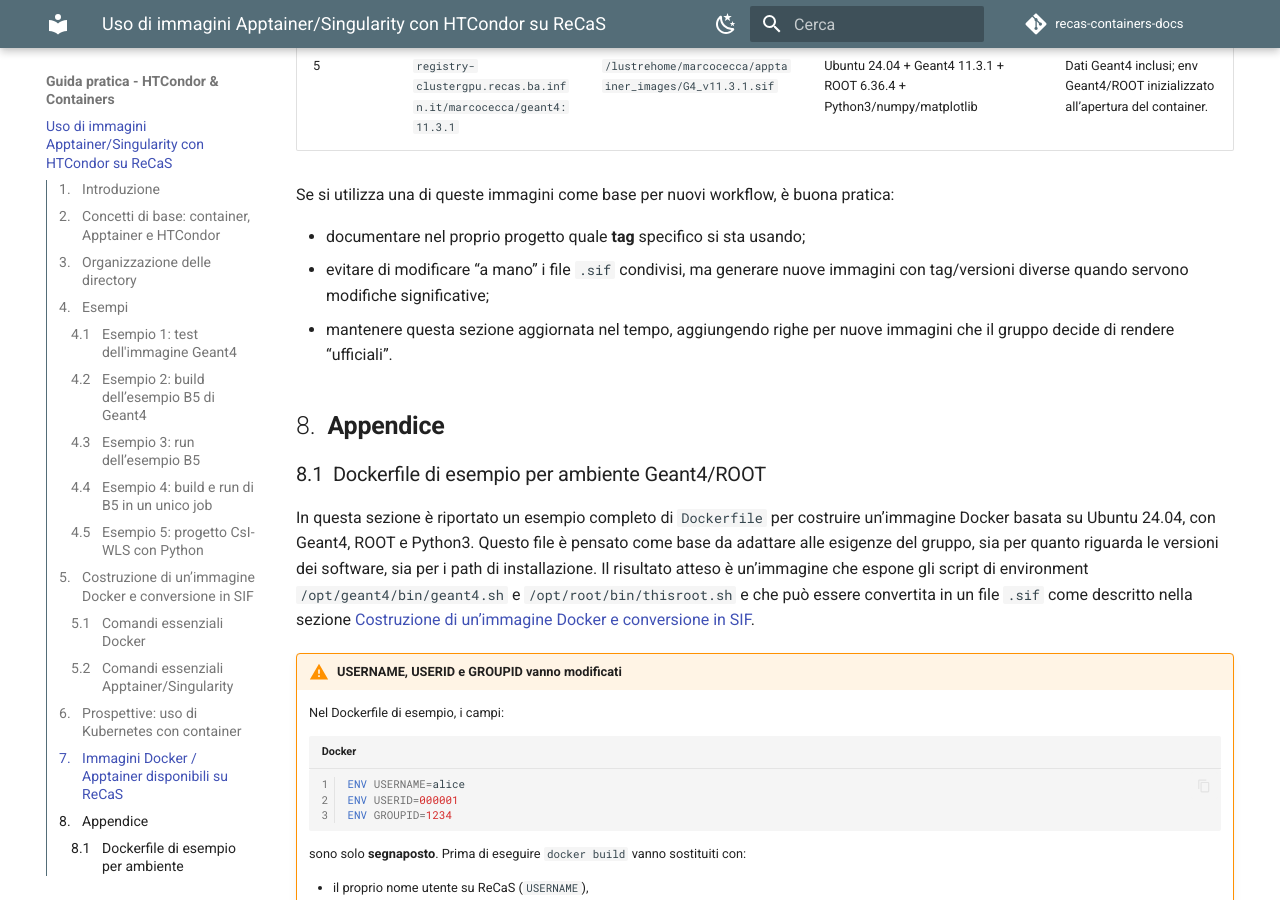
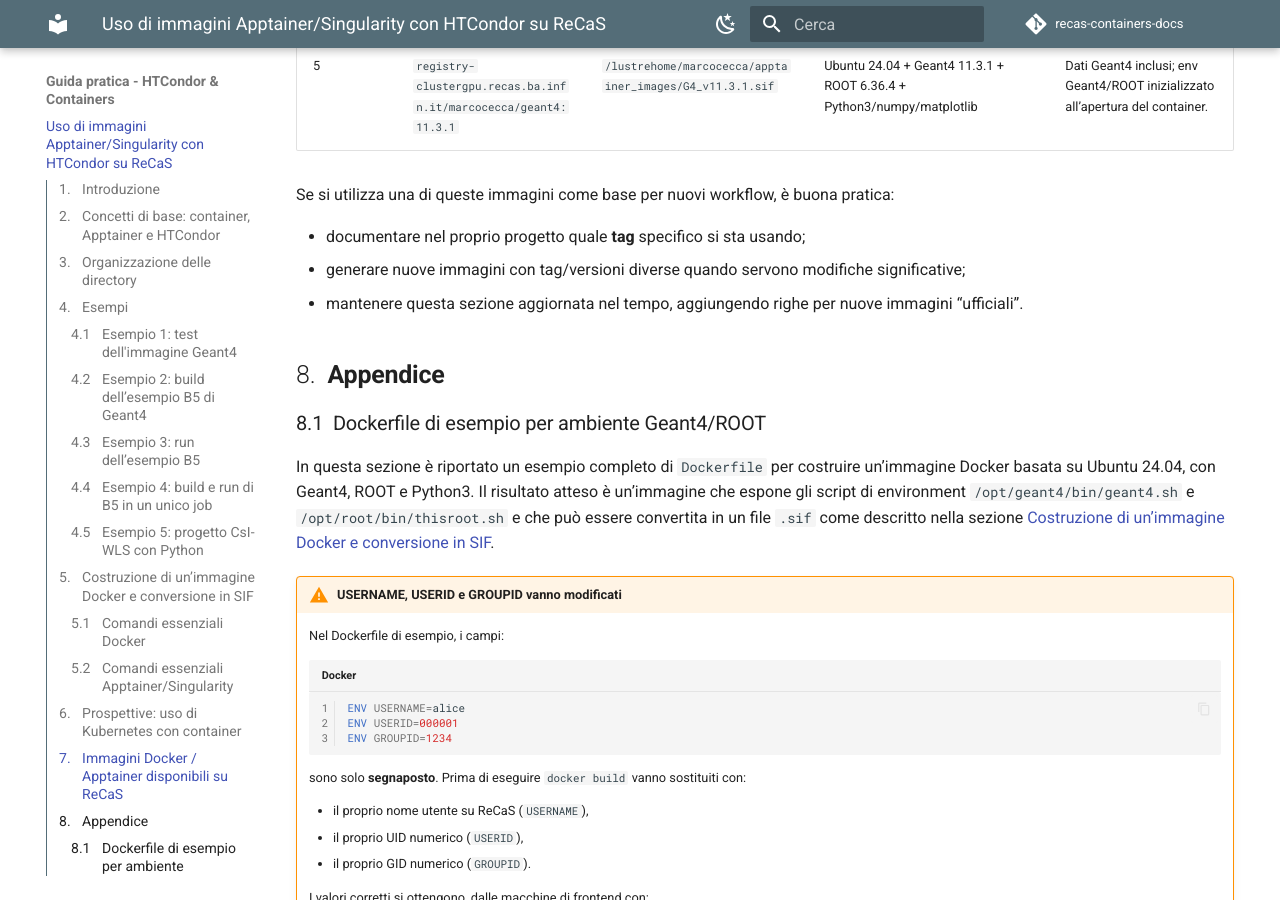
Before and after one commit to marcocecca00/recas-containers-docs, an MkDocs documentation site: the page built from docs/index.md, in a window 1280 px wide and 900 px high, scrolled down 21762 px. Built offline with MkDocs 1.6.1 and Material for MkDocs 9.7.7, drawn with Linux system fonts in a browser that asks for light colours; comment, search, counter and statistics services are not loaded; some of the changed text lies outside the part shown.

Commit message:
aesteticazzate

```diff
--- a/docs/index.md
+++ b/docs/index.md
@@ -2,7 +2,7 @@
 
 ## **Introduzione**
 
-Questa guida descrive in modo operativo come usare immagini Apptainer/Singularity (file `.sif`) insieme a HTCondor sul cluster ReCaS. L’idea di fondo è che nel gruppo ci sia almeno un utente “manutentore” (che chiameremo `alice`) che possa costruire immagini Docker su una macchina dedicata, convertirle in immagini Apptainer/Singularity e metterle a disposizione di tutti in una posizione condivisa su lustre. Gli altri utenti (ad esempio `bob`) non devono occuparsi della parte Docker: si limitano a usare le immagini `.sif` già pronte all’interno dei job Condor, tramite *symlink* verso la directory condivisa di `alice`.
+Questa guida descrive in modo operativo come usare immagini Apptainer/Singularity (file `.sif`) insieme a HTCondor sul cluster ReCaS. L’idea di fondo è che ci sia almeno un utente “manutentore” (che chiameremo `alice`) che possa costruire immagini Docker su una macchina dedicata, convertirle in immagini Apptainer/Singularity e metterle a disposizione di tutti in una posizione condivisa su lustre. Gli altri utenti (ad esempio `bob`) non devono occuparsi della parte Docker: si limitano a usare le immagini `.sif` già pronte all’interno dei job Condor, tramite *symlink* verso la directory condivisa di `alice`.
 
 Nel seguito useremo come esempio un utente chiamato `bob` per i job Condor, mentre `alice` rappresenterà l’utente che ospita le immagini condivise. Per rendere gli esempi concreti, si assume che siano già presenti due immagini Apptainer nella directory condivisa di `alice`:
 
@@ -935,16 +935,14 @@ nel tempo possono essere aggiunte nuove immagini o aggiornate le versioni.
 Se si utilizza una di queste immagini come base per nuovi workflow, è buona pratica:
 
 - documentare nel proprio progetto quale **tag** specifico si sta usando;
-- evitare di modificare “a mano” i file `.sif` condivisi, ma generare nuove immagini
-  con tag/versioni diverse quando servono modifiche significative;
-- mantenere questa sezione aggiornata nel tempo, aggiungendo righe per nuove immagini
-  che il gruppo decide di rendere “ufficiali”.
+- generare nuove immagini con tag/versioni diverse quando servono modifiche significative;
+- mantenere questa sezione aggiornata nel tempo, aggiungendo righe per nuove immagini “ufficiali”.
 
 ## **Appendice**
 
 ### Dockerfile di esempio per ambiente Geant4/ROOT {#sec-dockerfile-esempio}
 
-In questa sezione è riportato un esempio completo di `Dockerfile` per costruire un’immagine Docker basata su Ubuntu 24.04, con Geant4, ROOT e Python3. Questo file è pensato come base da adattare alle esigenze del gruppo, sia per quanto riguarda le versioni dei software, sia per i path di installazione. Il risultato atteso è un’immagine che espone gli script di environment `/opt/geant4/bin/geant4.sh` e `/opt/root/bin/thisroot.sh` e che può essere convertita in un file `.sif` come descritto nella sezione [Costruzione di un’immagine Docker e conversione in SIF](#sec-docker-sif).
+In questa sezione è riportato un esempio completo di `Dockerfile` per costruire un’immagine Docker basata su Ubuntu 24.04, con Geant4, ROOT e Python3. Il risultato atteso è un’immagine che espone gli script di environment `/opt/geant4/bin/geant4.sh` e `/opt/root/bin/thisroot.sh` e che può essere convertita in un file `.sif` come descritto nella sezione [Costruzione di un’immagine Docker e conversione in SIF](#sec-docker-sif).
 
 !!! warning " USERNAME, USERID e GROUPID vanno modificati"
 
```
